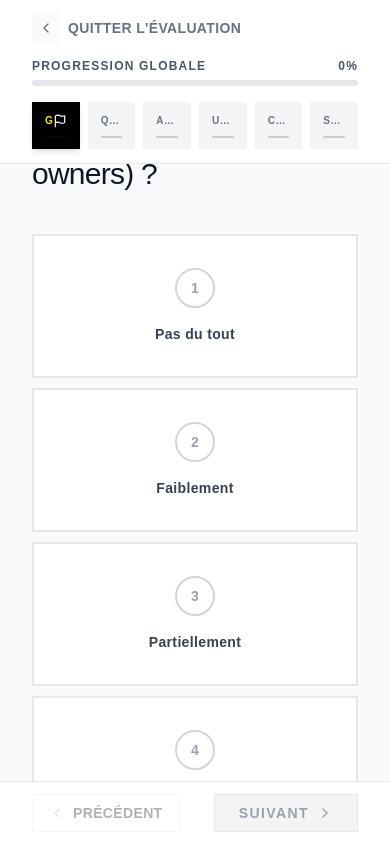
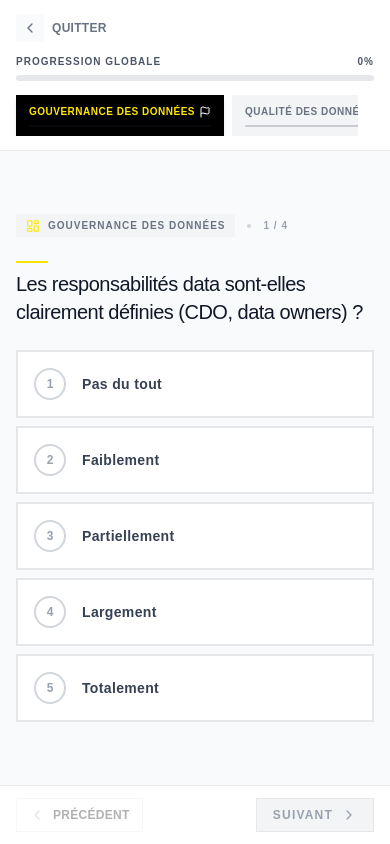
Before and after one commit to abdellaouiMalek/DataPilot, a React (Vite) app in the folder frontend/: page /questionnaire in a window 390 px wide. Built offline with nearby package versions, Linux system fonts and the light colour scheme.

Commit message:
Questionnaire Page Mobile Responsive

```diff
--- a/frontend/src/pages/QuestionnairePage.tsx
+++ b/frontend/src/pages/QuestionnairePage.tsx
@@ -7,7 +7,7 @@ import { toast } from 'sonner';
 const dimensions = [
   { id: 'gouvernance', name: 'Gouvernance des données', color: '#FFE600' },
   { id: 'qualite', name: 'Qualité des données', color: '#2e2e2e' },
-  { id: 'architecture', name: 'Architecture & Infrastructure Data', color: '#6b6b6b' },
+  { id: 'architecture', name: 'Architecture & Infra Data', color: '#6b6b6b' },
   { id: 'usage', name: 'Usage & Analytics', color: '#8b8b8b' },
   { id: 'culture', name: 'Culture Data & Compétences', color: '#a8a8a8' },
   { id: 'strategie', name: 'Stratégie & Vision Data', color: '#c4c4c4' },
@@ -134,19 +134,20 @@ export function QuestionnairePage() {
     currentQuestionIndex === currentQuestions.length - 1;
 
   return (
-    <div className="h-screen bg-gray-50 flex flex-col font-sans overflow-hidden">
+    <div className="min-h-[100dvh] bg-gray-50 flex flex-col font-sans overflow-x-hidden">
       {/* Header */}
-      <header className="bg-white border-b border-gray-200 z-50 flex-shrink-0">
-        <div className="max-w-[1400px] mx-auto px-8 py-3.5">
-          <div className="flex items-center justify-between mb-4">
+      <header className="bg-white border-b border-gray-200 z-50 flex-shrink-0 sticky top-0">
+        <div className="max-w-[1400px] mx-auto px-4 sm:px-8 py-3.5">
+          <div className="flex items-center justify-between mb-3">
             <button
               onClick={() => navigate('/')}
-              className="group flex items-center gap-2 text-sm font-semibold tracking-wide text-gray-500 hover:text-black transition-colors"
+              className="group flex items-center gap-2 text-xs sm:text-sm font-semibold tracking-wide text-gray-500 hover:text-black transition-colors"
             >
               <div className="p-1.5 bg-gray-50 group-hover:bg-gray-100 rounded-sm transition-colors">
                 <ChevronLeft className="w-4 h-4" />
               </div>
-              QUITTER L'ÉVALUATION
+              <span className="hidden sm:inline">QUITTER L'ÉVALUATION</span>
+              <span className="sm:hidden">QUITTER</span>
             </button>
 
             <AnimatePresence mode="wait">
@@ -182,8 +183,8 @@ export function QuestionnairePage() {
             </AnimatePresence>
           </div>
 
-          <div className="space-y-1.5">
-            <div className="flex justify-between text-xs font-bold tracking-widest text-gray-600">
+          <div className="space-y-1.5 mb-3.5">
+            <div className="flex justify-between text-[10px] sm:text-xs font-bold tracking-widest text-gray-600">
               <span>PROGRESSION GLOBALE</span>
               <span>{Math.round(progress)}%</span>
             </div>
@@ -197,7 +198,8 @@ export function QuestionnairePage() {
             </div>
           </div>
 
-          <div className="flex gap-2 mt-4 w-full">
+          {/* Dimensions Navigation - Horizontal Scrollable on Mobile */}
+          <div className="flex gap-2 w-full overflow-x-auto no-scrollbar -mx-4 px-4 sm:mx-0 sm:px-0 scroll-smooth">
             {dimensions.map((dim, index) => {
               const dimAnswers = answers[dim.id] || {};
               const dimQuestions = questions[dim.id as keyof typeof questions];
@@ -212,7 +214,7 @@ export function QuestionnairePage() {
                     setCurrentDimensionIndex(index);
                     setCurrentQuestionIndex(0);
                   }}
-                  className={`flex-1 min-w-0 px-3 py-2.5 border transition-all relative overflow-hidden flex flex-col justify-center ${
+                  className={`flex-shrink-0 sm:flex-1 min-w-[140px] sm:min-w-0 px-3 py-2 border transition-all relative overflow-hidden flex flex-col justify-center ${
                     isActive
                       ? 'border-black bg-black text-white shadow-md'
                       : isCompleted
@@ -220,12 +222,12 @@ export function QuestionnairePage() {
                       : 'border-transparent bg-gray-100 text-gray-500 hover:bg-gray-200'
                   }`}
                 >
-                  <div className="flex items-center justify-between mb-2 w-full relative z-10">
-                    <span className={`text-[10px] md:text-xs font-bold tracking-wider uppercase truncate pr-2 ${isActive ? 'text-[#FFE600]' : ''}`}>
+                  <div className="flex items-center justify-between mb-1.5 w-full relative z-10 gap-1">
+                    <span className={`text-[10px] font-bold tracking-wider uppercase truncate ${isActive ? 'text-[#FFE600]' : ''}`}>
                       {dim.name}
                     </span>
-                    {isCompleted && !isActive && <Check className="w-3.5 h-3.5 flex-shrink-0 text-green-600" />}
-                    {isActive && <Flag className="w-3.5 h-3.5 flex-shrink-0 text-white" />}
+                    {isCompleted && !isActive && <Check className="w-3 h-3 flex-shrink-0 text-green-600" />}
+                    {isActive && <Flag className="w-3 h-3 flex-shrink-0 text-white" />}
                   </div>
                   <div className="h-0.5 w-full bg-gray-800/20 relative z-10 rounded-full overflow-hidden">
                     <div
@@ -242,8 +244,9 @@ export function QuestionnairePage() {
         </div>
       </header>
 
-      <main className="flex-1 min-h-0 flex items-center overflow-hidden">
-        <div className="max-w-[900px] w-full mx-auto px-8">
+      {/* Main Content */}
+      <main className="flex-1 flex items-center py-6 sm:py-12 overflow-y-auto">
+        <div className="max-w-[900px] w-full mx-auto px-4 sm:px-8">
           <AnimatePresence mode="wait">
             <motion.div
               key={`${currentDimension.id}-${currentQuestionIndex}`}
@@ -251,27 +254,30 @@ export function QuestionnairePage() {
               animate={{ opacity: 1, x: 0 }}
               exit={{ opacity: 0, x: -20 }}
               transition={{ duration: 0.4, ease: "easeInOut" }}
-            className="space-y-10"
+              className="space-y-6 sm:space-y-10"
             >
-            <div className="flex items-center gap-4">
-              <div className="flex items-center gap-2 px-3 py-1.5 bg-gray-100 rounded-sm">
-                <LayoutDashboard className="w-3.5 h-3.5 text-[#FFE600]" />
-                <span className="text-xs font-bold tracking-widest text-gray-500 uppercase">{currentDimension.name}</span>
+              <div className="flex items-center gap-3 sm:gap-4">
+                <div className="flex items-center gap-2 px-2.5 py-1 bg-gray-100 rounded-sm max-w-[70%] sm:max-w-none">
+                  <LayoutDashboard className="w-3.5 h-3.5 text-[#FFE600] flex-shrink-0" />
+                  <span className="text-[10px] sm:text-xs font-bold tracking-widest text-gray-500 uppercase truncate">
+                    {currentDimension.name}
+                  </span>
                 </div>
-              <div className="w-1 h-1 rounded-full bg-gray-300" />
-              <div className="text-xs font-bold tracking-widest text-gray-400">
+                <div className="w-1 h-1 rounded-full bg-gray-300 flex-shrink-0" />
+                <div className="text-[10px] sm:text-xs font-bold tracking-widest text-gray-400 flex-shrink-0">
                   {currentQuestionIndex + 1} / {currentQuestions.length}
                 </div>
               </div>
 
               <div className="space-y-2">
                 <div className="w-8 h-0.5 bg-[#FFE600]" />
-              <h2 className="text-3xl md:text-[2.6rem] font-light leading-snug text-gray-900 tracking-tight">
+                <h2 className="text-xl sm:text-2xl md:text-[2.6rem] font-light leading-snug text-gray-900 tracking-tight">
                   {currentQuestion}
                 </h2>
               </div>
 
-            <div className="grid grid-cols-1 md:grid-cols-5 gap-2.5">
+              {/* Likert Options Grid/List */}
+              <div className="grid grid-cols-1 md:grid-cols-5 gap-2 sm:gap-3">
                 {likertOptions.map((option) => {
                   const isSelected = answers[currentDimension.id]?.[currentQuestionIndex] === option.value;
 
@@ -279,26 +285,28 @@ export function QuestionnairePage() {
                     <motion.button
                       key={option.value}
                       onClick={() => handleAnswer(option.value)}
-                    whileHover={{ y: -4 }}
-                    whileTap={{ scale: 0.96 }}
-                    className={`flex flex-col items-center justify-center gap-4 px-4 py-8 border-2 transition-all ${
+                      whileHover={{ y: -2 }}
+                      whileTap={{ scale: 0.98 }}
+                      className={`flex flex-row md:flex-col items-center justify-start md:justify-center gap-4 px-4 py-4 md:py-8 border-2 transition-all w-full text-left md:text-center ${
                         isSelected
                           ? 'border-black bg-black text-white'
                           : 'border-gray-200 bg-white hover:border-gray-400 text-gray-700'
                       }`}
                     >
                       <div
-                      className={`w-10 h-10 rounded-full border-2 flex items-center justify-center transition-all ${
+                        className={`w-8 h-8 md:w-10 md:h-10 rounded-full border-2 flex items-center justify-center transition-all flex-shrink-0 ${
                           isSelected ? 'border-[#FFE600] bg-[#FFE600]' : 'border-gray-300'
                         }`}
                       >
                         {isSelected
-                        ? <Check className="w-5 h-5 text-black" />
-                        : <span className="text-sm font-bold text-gray-400">{option.value}</span>
+                          ? <Check className="w-4 h-4 md:w-5 md:h-5 text-black" />
+                          : <span className="text-xs md:text-sm font-bold text-gray-400">{option.value}</span>
                         }
                       </div>
-                    <div className="text-center">
-                      <div className="text-sm font-bold tracking-wide">{option.label}</div>
+                      <div className="min-w-0">
+                        <div className="text-sm font-bold tracking-wide truncate md:whitespace-normal">
+                          {option.label}
+                        </div>
                       </div>
                     </motion.button>
                   );
@@ -309,12 +317,13 @@ export function QuestionnairePage() {
         </div>
       </main>
 
-      <footer className="bg-white border-t border-gray-200 z-50 flex-shrink-0">
-        <div className="max-w-[1400px] mx-auto px-8 py-3 flex items-center justify-between">
+      {/* Footer Navigation */}
+      <footer className="bg-white border-t border-gray-200 z-50 flex-shrink-0 sticky bottom-0">
+        <div className="max-w-[1400px] mx-auto px-4 sm:px-8 py-3 flex items-center justify-between gap-4">
           <button
             onClick={goPrevious}
             disabled={currentDimensionIndex === 0 && currentQuestionIndex === 0}
-            className="group px-4 py-2 border border-gray-200 text-black text-sm font-semibold tracking-wide disabled:opacity-30 disabled:cursor-not-allowed hover:bg-gray-50 transition-colors flex items-center gap-2"
+            className="group px-3 sm:px-4 py-2 border border-gray-200 text-black text-xs sm:text-sm font-semibold tracking-wide disabled:opacity-30 disabled:cursor-not-allowed hover:bg-gray-50 transition-colors flex items-center gap-2"
           >
             <ChevronLeft className="w-4 h-4 text-gray-400 group-hover:text-black" />
             PRÉCÉDENT
@@ -326,20 +335,20 @@ export function QuestionnairePage() {
               disabled={!canGoNext}
               whileHover={canGoNext ? { scale: 1.02 } : {}}
               whileTap={canGoNext ? { scale: 0.98 } : {}}
-              className={`px-6 py-2 text-sm font-bold tracking-widest transition-all flex items-center gap-2 ${
+              className={`px-4 sm:px-6 py-2 text-xs sm:text-sm font-bold tracking-widest transition-all flex items-center gap-2 whitespace-nowrap ${
                 canGoNext
                   ? 'bg-[#FFE600] hover:bg-[#e6cf00] text-black border border-[#e6cf00] shadow-md'
                   : 'bg-gray-100 text-gray-400 border border-gray-200 cursor-not-allowed'
               }`}
             >
-              VOIR LES RÉSULTATS
+              FINIR
               <ChevronRight className="w-4 h-4" />
             </motion.button>
           ) : (
             <button
               onClick={goNext}
               disabled={!canGoNext}
-              className={`px-6 py-2 text-sm font-bold tracking-widest transition-all flex items-center gap-2 ${
+              className={`px-4 sm:px-6 py-2 text-xs sm:text-sm font-bold tracking-widest transition-all flex items-center gap-2 ${
                 canGoNext
                   ? 'bg-black text-white hover:bg-gray-900 shadow-md'
                   : 'bg-gray-100 text-gray-400 border border-gray-200 cursor-not-allowed'
```
Lines whose indentation alone changed are shown as unchanged.
